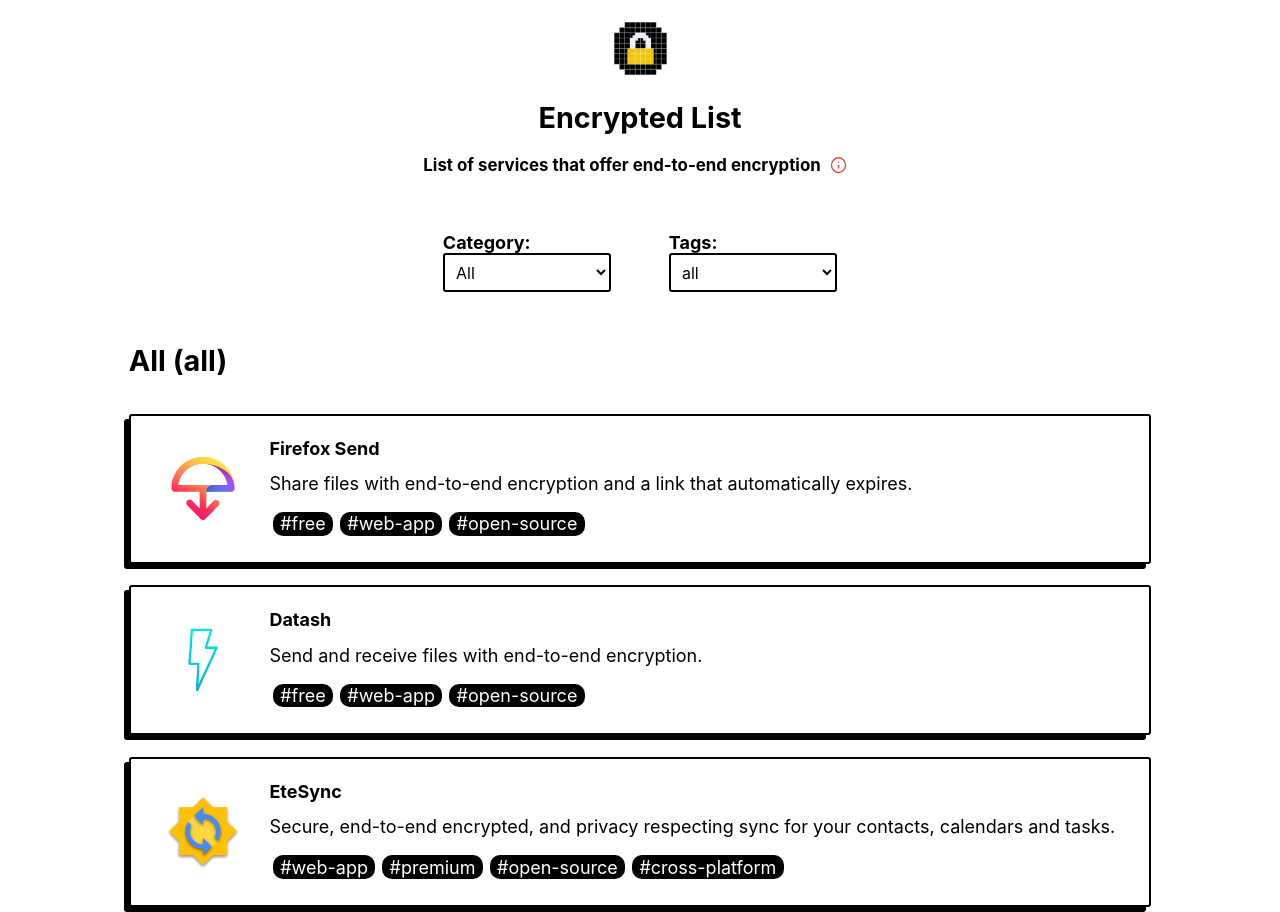
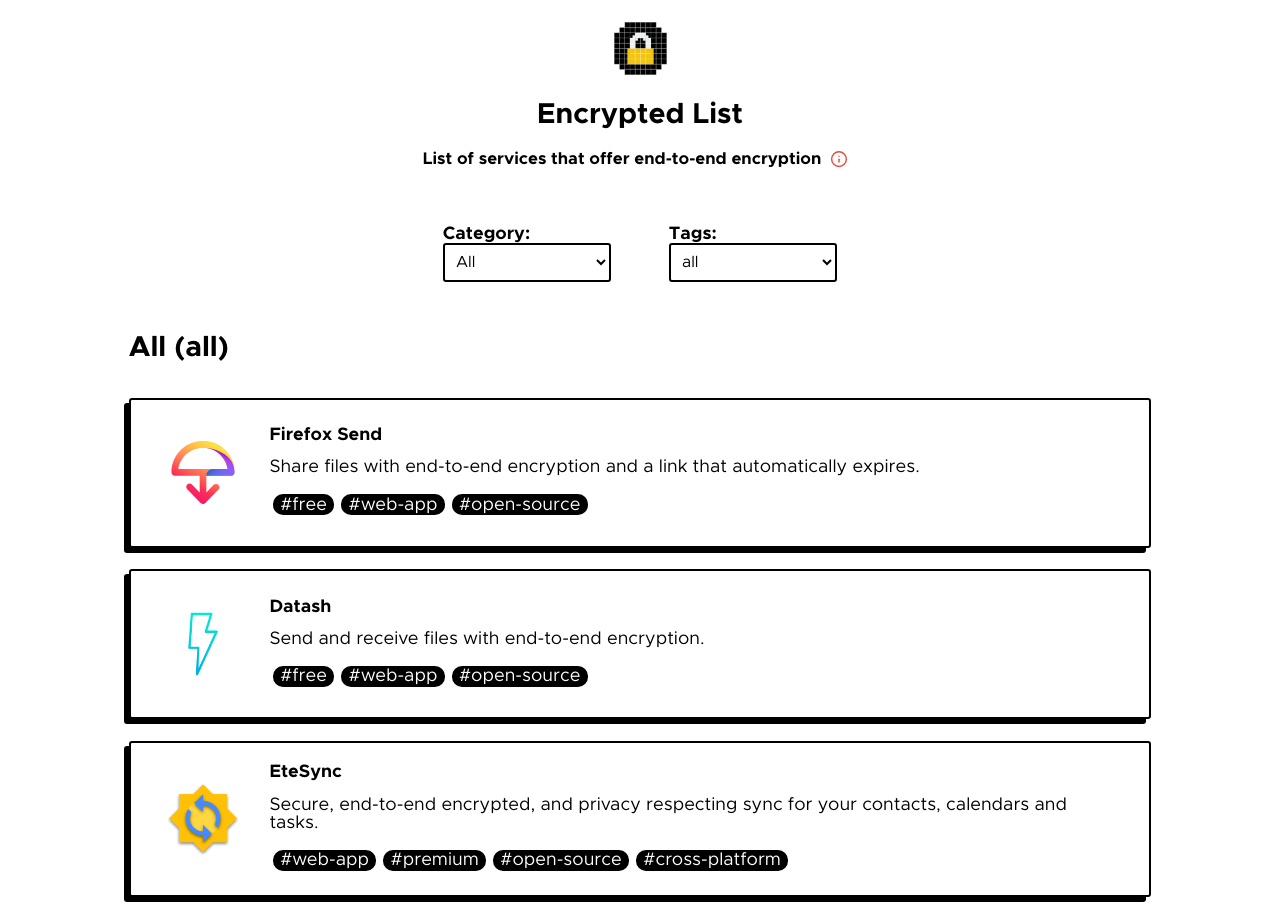
Before and after one commit to oneminch/EncryptedList-v1, a website built with webpack: page index.html in a window 1280 px wide. Shown: the top 912 px of the page. Built offline with nearby package versions, Linux system fonts and the light colour scheme; a web font is replaced by a local one.

Commit message:
Change font to Metropolis

```diff
--- a/assets/css/style.scss
+++ b/assets/css/style.scss
@@ -1,5 +1,3 @@
-@import url("https://rsms.me/inter/inter.css");
-
 $darkColor: #000; // Dark color: Black
 $lightColor: #fff; // Light color: White
 $disclaimerColor: #e74c3c; // Light color: White
@@ -9,11 +7,35 @@
 $activeBorder: 2px solid $darkColor;  // Border
 $roundCorners: 3px;
 
+// Import regular font
+@font-face {
+   font-family: 'Metropolis-Regular';
+   src: url('fonts/Metropolis-Regular.eot');
+   src: url('fonts/Metropolis-Regular.eot?#iefix') format('embedded-opentype'),
+        url('fonts/Metropolis-Regular.woff2') format('woff2'),
+        url('fonts/Metropolis-Regular.woff') format('woff'),
+        url('fonts/Metropolis-Regular.ttf') format('truetype');
+   font-weight: normal;
+   font-style: normal;
+}
+
+// Import bold font
+@font-face {
+   font-family: 'Metropolis-Bold';
+   src: url('fonts/Metropolis-Bold.eot');
+   src: url('fonts/Metropolis-Bold.eot?#iefix') format('embedded-opentype'),
+        url('fonts/Metropolis-Bold.woff2') format('woff2'),
+        url('fonts/Metropolis-Bold.woff') format('woff'),
+        url('fonts/Metropolis-Bold.ttf') format('truetype');
+   font-weight: normal;
+   font-style: normal;
+}
+
 * {
    outline: none;
    box-sizing: border-box;
    text-decoration: none;
-   font-family: "Inter", sans-serif;
+   font-family: 'Metropolis-Regular', sans-serif;
    transition-duration: 0.25s;
    background-color: $lightColor;
    color: $darkColor;
@@ -28,6 +50,10 @@
 body {
    margin: 0;
    padding: 0 5rem;
+}
+
+h1, h2, h3, h4 {
+   font-family: 'Metropolis-Bold', sans-serif;
 }
 
 .intro {
@@ -80,7 +106,7 @@
    > div {
       margin: 0 2rem;
       label {
-         font-weight: bold;
+         font-family: 'Metropolis-Bold', sans-serif;
          font-size: 1.25rem;
       }
    }
@@ -169,7 +195,7 @@
             height: auto;
          }
          .name {
-            font-weight: bold;
+            font-family: 'Metropolis-Bold', sans-serif;
          }
          .desc {
             padding-right: 1.25rem;
```
Also changed, not shown: assets/css/fonts/Metropolis-Bold.ttf (added), assets/css/fonts/Metropolis-Bold.woff (added), assets/css/fonts/Metropolis-Bold.woff2 (added), assets/css/fonts/Metropolis-Regular.ttf (added), assets/css/fonts/Metropolis-Regular.woff (added), assets/css/fonts/Metropolis-Regular.woff2 (added), assets/css/style.css, 3 other files.
